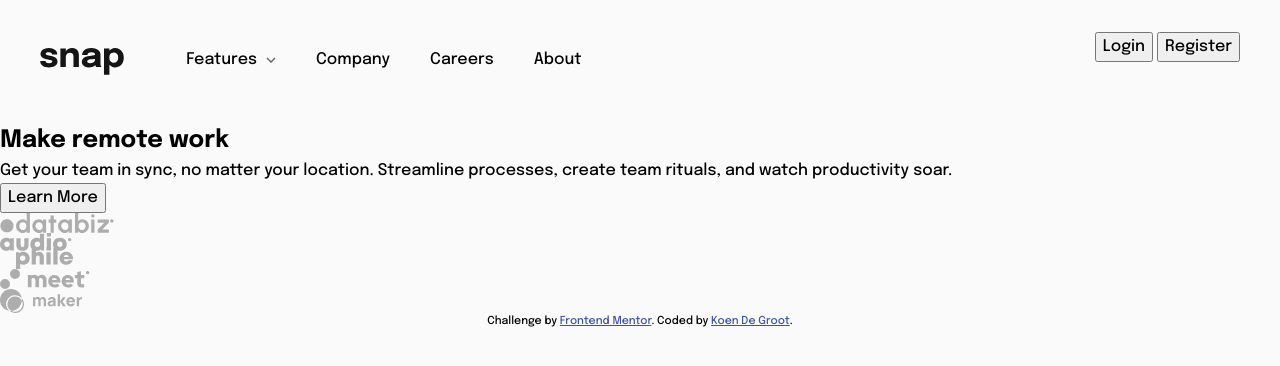
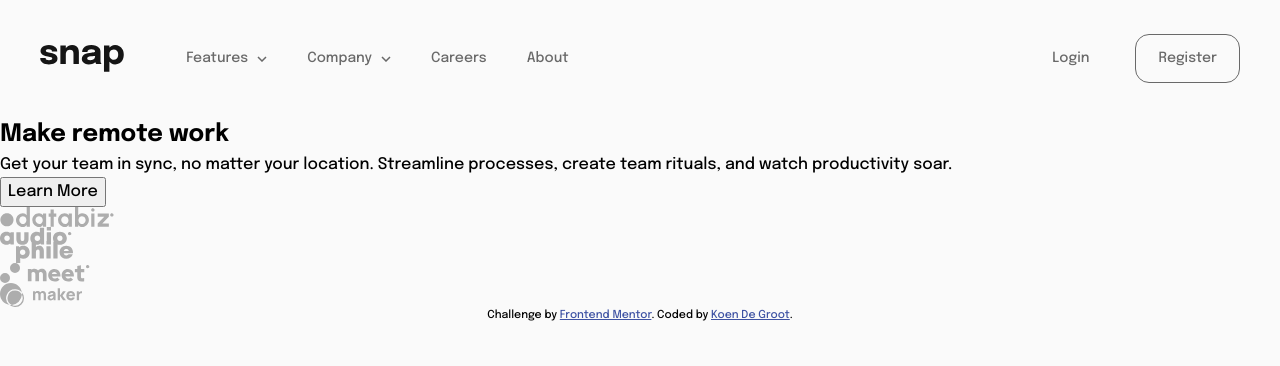
Before and after one commit to KoenCobra/Intro-Section-With-Dropdown-Navigation-, a website: page index.html in a window 1280 px wide. Drawn offline with Linux system fonts and the light colour scheme.

Commit message:
basic styling of top navbar

```diff
--- a/index.html
+++ b/index.html
@@ -39,8 +39,9 @@
               <img src="images/icon-arrow-up.svg" alt="" />
             </li>
             <li class="nav-list-item company">
-              Company
-              <div class="company-arrow-placeholder"></div>
+              <p>Company</p>
+              <img src="images/icon-arrow-down.svg" alt="" />
+              <img src="images/icon-arrow-up.svg" alt="" />
             </li>
             <li class="nav-list-item">Careers</li>
             <li class="nav-list-item">About</li>
@@ -92,7 +93,7 @@
           <button class="learn-more-btn">Learn More</button>
         </section>
         <section class="hero-placeholder"></section>
-        <section class="links">
+        <section class="footer">
           <img src="images/client-databiz.svg" alt="" />
           <img src="images/client-audiophile.svg" alt="" />
           <img src="images/client-meet.svg" alt="" />
--- a/src/scss/main.scss
+++ b/src/scss/main.scss
@@ -30,12 +30,31 @@ nav {
    display: flex;
    list-style-type: none;
    padding-left: 0;
-   padding-bottom: 0.2rem;
+   color: $MediumGray;
 
    .nav-list-item {
     padding-right: 40px;
+    font-size: 14px;
+
+    font-weight: 500;
 
     &.features {
+     display: flex;
+     align-items: center;
+
+     img:first-of-type {
+      display: block;
+     }
+
+     img:last-of-type {
+      display: none;
+     }
+
+     p {
+      margin-right: 9px;
+     }
+    }
+    &.company {
      display: flex;
      align-items: center;
 
@@ -66,4 +85,24 @@ nav {
    display: none;
   }
  }
+
+ .right-section {
+  display: flex;
+  align-items: center;
+
+  button {
+   border: 0;
+   outline: none;
+   background-color: transparent;
+   color: $MediumGray;
+   font-size: 14px;
+  }
+
+  .register {
+   margin-left: 40px;
+   border: 1.5px solid $MediumGray;
+   border-radius: 14px;
+   padding: 13px 22px;
+  }
+ }
 }
```
Also changed, not shown: dist/css/main.css, 1 other file.
